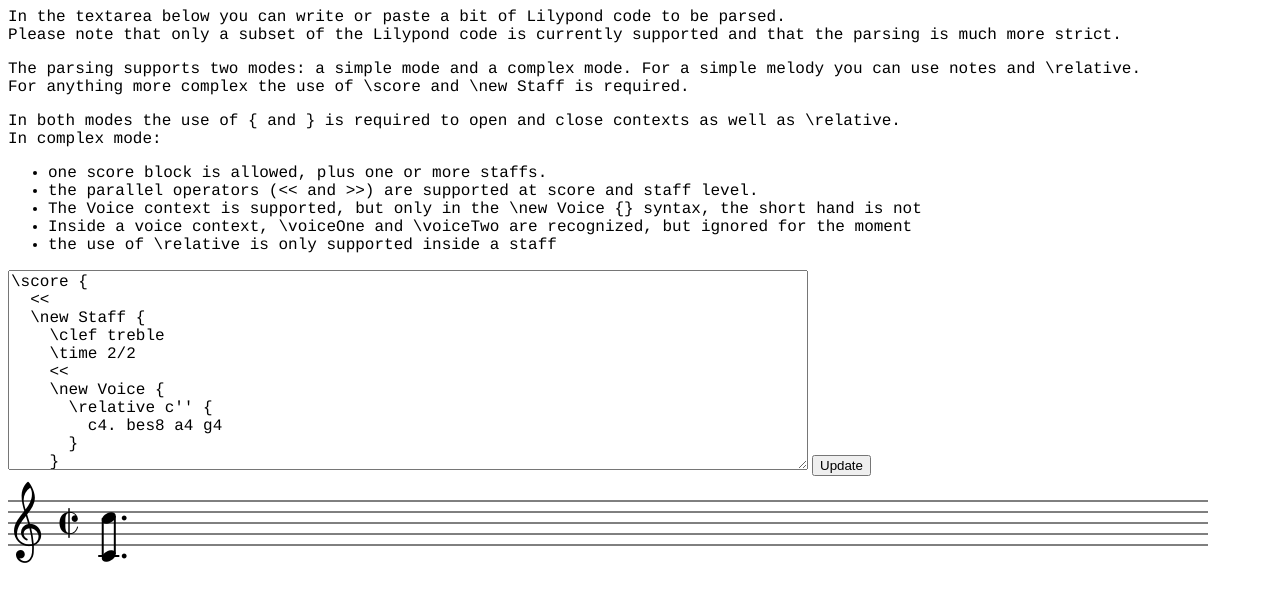
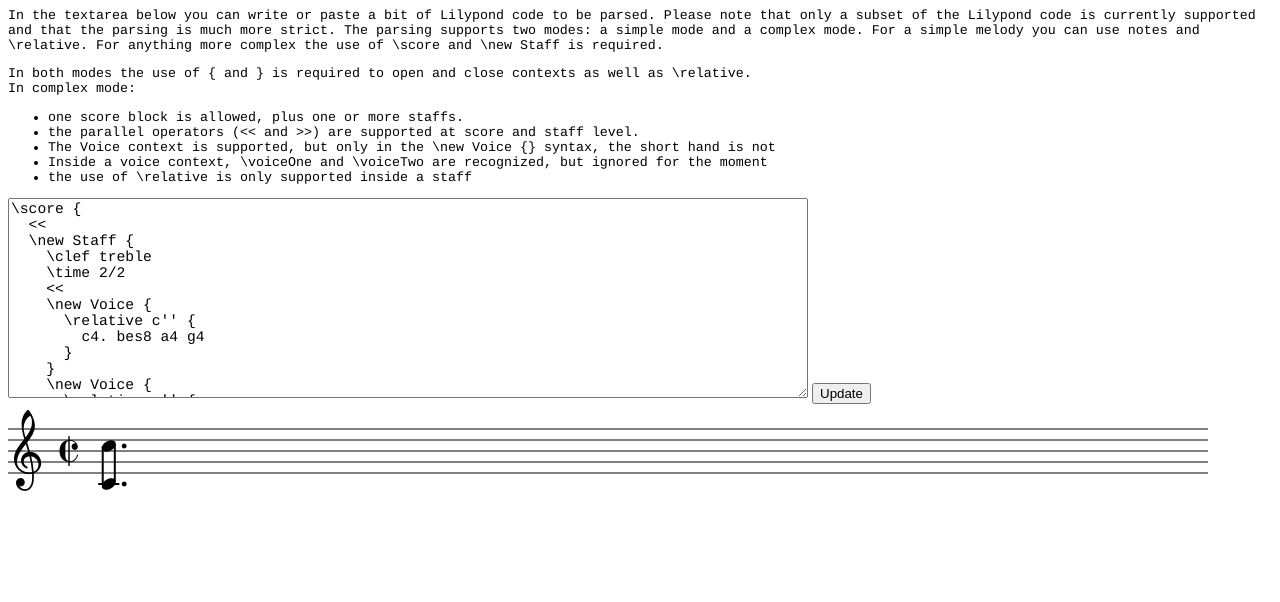
Before and after one commit to mauritslamers/presto, a plain HTML site: page experiment.html in a window 1280 px wide. Drawn offline with Linux system fonts and the light colour scheme.

Commit message:
making text easier to read

```diff
--- a/experiment.html
+++ b/experiment.html
@@ -4,15 +4,13 @@
     <link href="presto.css" rel="stylesheet" type="text/css">
   </head>
   <body>
-      <div id="testdiv" style="font: 12pt Courier;">
+      <div id="testdiv" style="font: 10pt Courier;">
         <p>
-          In the textarea below you can write or paste a bit of Lilypond code to be parsed.<br>
+          In the textarea below you can write or paste a bit of Lilypond code to be parsed.
           Please note that only a subset of the Lilypond code is currently supported and
           that the parsing is much more strict.
-        </p>
-        <p>
           The parsing supports two modes: a simple mode and a complex mode.
-          For a simple melody you can use notes and \relative. <br>
+          For a simple melody you can use notes and \relative.
           For anything more complex the use of \score and \new Staff is required.<br>
         </p>
         <p>
@@ -27,7 +25,7 @@
           <li> the use of \relative is only supported inside a staff </li>
         </ul>
       </div>
-      <textarea style="width: 800px; height: 200px; font: 12pt Courier;" id="code" onChange="codeDidChange();">
+      <textarea style="width: 800px; height: 200px; font: 11pt Courier;" id="code" onChange="codeDidChange();">
 \score {
   <<
   \new Staff {
```
